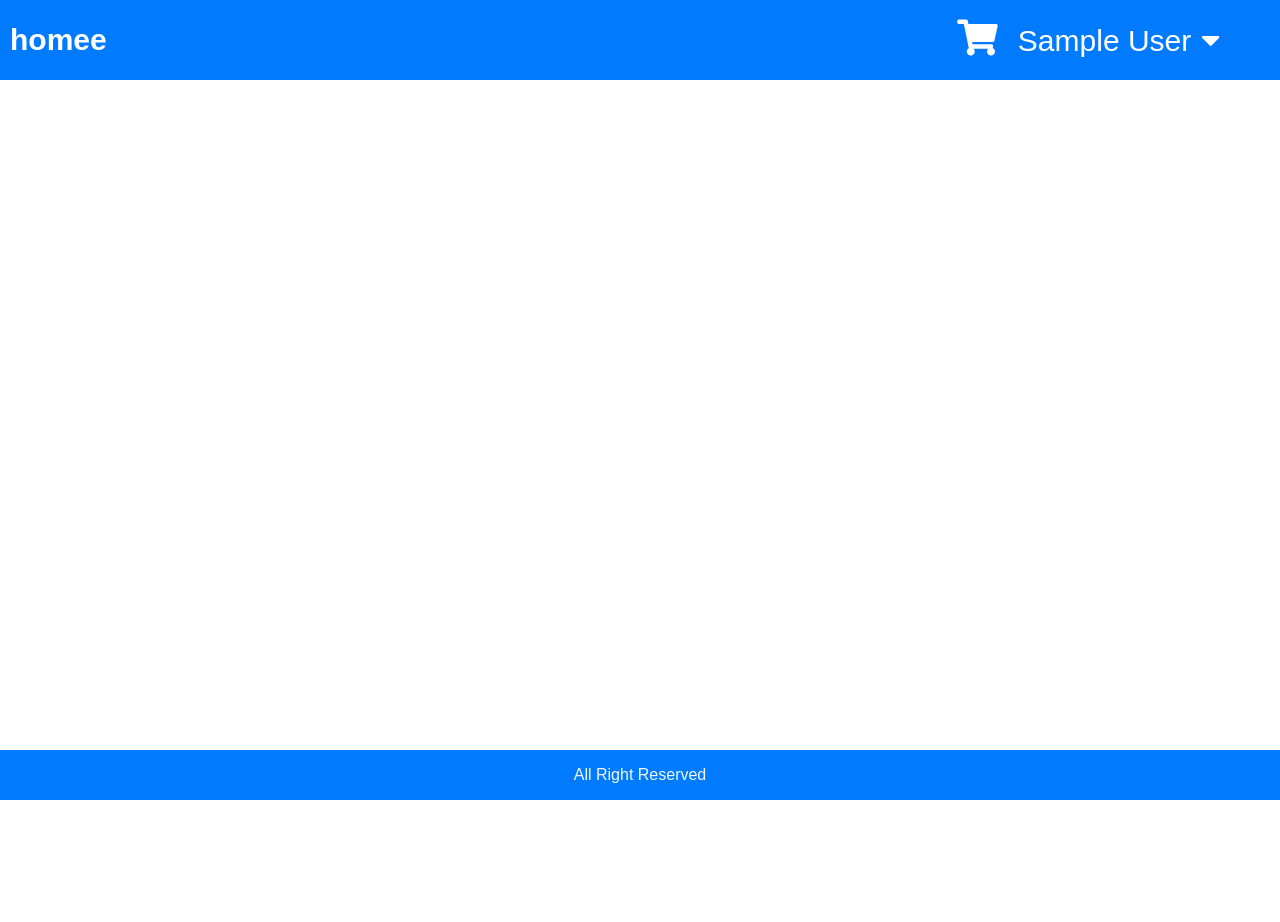
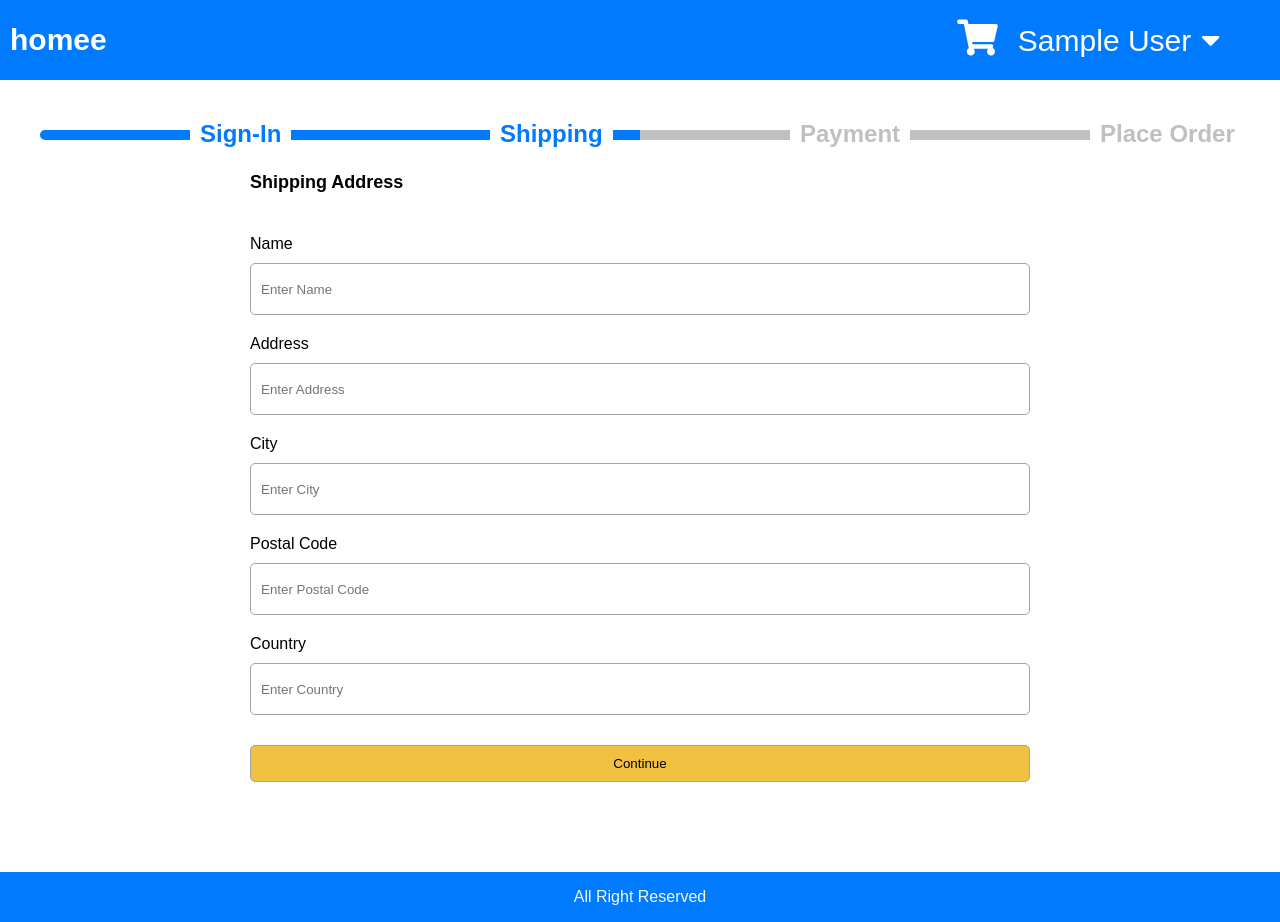
Before and after one commit to medetbr/React-NodeJS-Project, a React (Create React App) app in the folder Front-End/: page /shipping in a window 1280 px wide. Before the commit the page ends 800 px from the top, so only its background shows below. Built offline with nearby package versions, Linux system fonts and the light colour scheme; sample sign-in values are in the browser's storage.

Commit message:
Create shipping screen

```diff
--- a/Front-End/src/App.js
+++ b/Front-End/src/App.js
@@ -7,6 +7,7 @@
 import SigninScreen from "./screens/SigninScreen";
 import { signOut } from "./redux/actions/userAction";
 import RegisterScreen from "./screens/RegisterScreen";
+import ShippingAddressScreen from "./screens/ShippingAddressScreen";
 
 function App() {
 
@@ -60,6 +61,7 @@
           <Route path="/cart/:id?" component={CartScreen}></Route>
           <Route path="/signin" component={SigninScreen}></Route>
           <Route path="/register" component={RegisterScreen}></Route>
+          <Route path="/shipping" component={ShippingAddressScreen}></Route>
           <Route path="/product/:id" component={ProductScreen}></Route>
           <Route path="/" exact component={HomeScreen}></Route>
         </main>
--- /dev/null
+++ b/Front-End/src/components/CheckoutSteps.js
@@ -0,0 +1,14 @@
+import React from "react";
+
+const CheckoutSteps = (props) => {
+
+    return (
+        <div className="row checkout-steps">
+            <div className = {props.step1 ? 'active' : ''}><span className="f-1">Sign-In</span> </div>
+            <div className = {props.step2 ? 'active' : ''}><span className="f-1">Shipping</span></div>
+            <div className = {props.step3 ? 'active' : ''}><span className="f-1">Payment</span></div>
+            <div className = {props.step4 ? 'active' : ''}><span className="f-1">Place Order</span> </div>
+        </div>
+    )
+}
+export default CheckoutSteps
--- a/Front-End/src/index.css
+++ b/Front-End/src/index.css
@@ -111,6 +111,8 @@
   align-items: flex-start;
 }
 .col-1{
+  top: 5.5rem;
+  position: relative;
   flex: 1 1 25rem;
 }
 .col-2{
@@ -255,3 +257,38 @@
 .loading{
   display: block !important;
 }
+.checkout-steps > div{
+
+  background-color: #c0c0c0;
+
+  color: #c0c0c0;
+  font-weight: bold;
+  flex: 1;
+  height: 1rem;
+
+}
+
+.checkout-steps > div.active{
+ background-color: #007bff;
+
+  color: #007bff;
+
+  height: 1rem;
+}
+.checkout-steps > div:first-child{
+border-top-left-radius: 2rem;
+border-bottom-left-radius: 2rem;
+
+ }
+ .checkout-steps > div:last-child{
+  border-top-right-radius: 2rem;
+  border-bottom-right-radius: 2rem;
+
+   }
+.checkout-steps span{
+  position: relative;
+    top: -1rem;
+    left: 15rem;
+    padding: 0 1rem ;
+  background-color: #ffffff;
+}
--- a/Front-End/src/redux/actions/cartAction.js
+++ b/Front-End/src/redux/actions/cartAction.js
@@ -1,5 +1,5 @@
 import axios from "axios"
-import { CART_ADD_ITEM, CART_REMOVE_ITEM } from "../constants/cartConstants"
+import { CART_ADD_ITEM, CART_REMOVE_ITEM, CART_SAVE_SHIPPING_ADDRESS } from "../constants/cartConstants"
 
 export const addToCart = (productID, qty) => async (dispatch,getState)=> {
 
@@ -26,3 +26,7 @@
     })
     localStorage.setItem("cartItems", JSON.stringify(getState().cart.cartItems))
 }
+export const saveShippingAddress = (data) => async (dispatch)=> {
+    dispatch({ type: CART_SAVE_SHIPPING_ADDRESS, payload: data })
+    localStorage.setItem("shippingAddress", JSON.stringify(data));
+}
--- a/Front-End/src/redux/constants/cartConstants.js
+++ b/Front-End/src/redux/constants/cartConstants.js
@@ -1,2 +1,4 @@
 export const CART_ADD_ITEM = 'CART_ADD_ITEM';
 export const CART_REMOVE_ITEM = 'CART_REMOVE_ITEM';
+
+export const CART_SAVE_SHIPPING_ADDRESS = "CART_SAVE_SHIPPING_ADDRESS";
--- a/Front-End/src/redux/reducers/cartReducer.js
+++ b/Front-End/src/redux/reducers/cartReducer.js
@@ -1,4 +1,4 @@
-import { CART_ADD_ITEM, CART_REMOVE_ITEM } from "../constants/cartConstants"
+import { CART_ADD_ITEM, CART_REMOVE_ITEM, CART_SAVE_SHIPPING_ADDRESS } from "../constants/cartConstants"
 
 export const cartReducer = (state = { cartItems: [] }, action) => {
     switch (action.type) {
@@ -25,6 +25,11 @@
                 ...state,
                 cartItems: state.cartItems.filter((x)=> x.product !== action.payload)
             }
+        case CART_SAVE_SHIPPING_ADDRESS:
+            return {
+                ...state,
+               shippingAddress: action.payload
+            }
         default:
             return state;
     }
--- a/Front-End/src/redux/store.js
+++ b/Front-End/src/redux/store.js
@@ -23,6 +23,8 @@
     cartItems: localStorage.getItem("cartItems")
       ? JSON.parse(localStorage.getItem("cartItems"))
       : [],
+    shippingAddress: localStorage.getItem("shippingAddress") ? JSON.parse(localStorage.getItem("shippingAddress"))
+    : {},
   },
 };
 
--- /dev/null
+++ b/Front-End/src/screens/ShippingAddressScreen.js
@@ -0,0 +1,62 @@
+import React, { useState } from "react";
+import { useDispatch, useSelector } from "react-redux";
+import CheckoutSteps from "../components/CheckoutSteps";
+import { saveShippingAddress } from "../redux/actions/cartAction";
+
+const ShippingAddressScreen = (props) => {
+
+    const signin = useSelector(state => state.userSignin);
+    const cart = useSelector(state => state.cart);
+    const {shippingAddress} = cart
+    const { userInfo } = signin;
+
+    if(!userInfo){props.history.push("/signin")}
+
+    const [name,setName] = useState(shippingAddress.name)
+    const [address,setAddress] = useState(shippingAddress.address)
+    const [city,setCity] = useState(shippingAddress.city)
+    const [postalcode,setPostalcode] = useState(shippingAddress.postalcode)
+    const [country,setCountry] = useState(shippingAddress.country)
+
+    const dispatch = useDispatch();
+
+    const submitHandler = (e) => {
+        e.preventDefault();
+
+        dispatch(saveShippingAddress({ name, address, city, postalcode, country }));
+        props.history.push("/payment")
+   }
+
+    return (
+        <div><CheckoutSteps step1 step2></CheckoutSteps>
+            <form className="form" onSubmit={submitHandler}>
+                <div><h1>Shipping Address</h1></div>
+                <div>
+                    <label htmlFor="name">Name</label>
+                    <input type="text" id="name" placeholder="Enter Name" value={name} onChange={(e)=> setName(e.target.value)} required ></input>
+                </div>
+                <div>
+                    <label htmlFor="address">Address</label>
+                    <input type="text" id="address" placeholder="Enter Address" value={address} onChange={(e)=> setAddress(e.target.value)} required ></input>
+                </div>
+                <div>
+                    <label htmlFor="city">City</label>
+                    <input type="text" id="city" placeholder="Enter City" value={city} onChange={(e)=> setCity(e.target.value)} required ></input>
+                </div>
+                <div>
+                    <label htmlFor="postalcode">Postal Code</label>
+                    <input type="text" id="postalcode" placeholder="Enter Postal Code" value={postalcode} onChange={(e)=> setPostalcode(e.target.value)} required ></input>
+                </div>
+                <div>
+                    <label htmlFor="postalcode">Country</label>
+                    <input type="text" id="country" placeholder="Enter Country" value={country} onChange={(e)=> setCountry(e.target.value)} required ></input>
+                </div>
+                <div>
+                    <label/>
+                <button className="primary " type="submit">Continue</button>
+                </div>
+        </form>
+        </div>
+    )
+}
+export default ShippingAddressScreen
```
